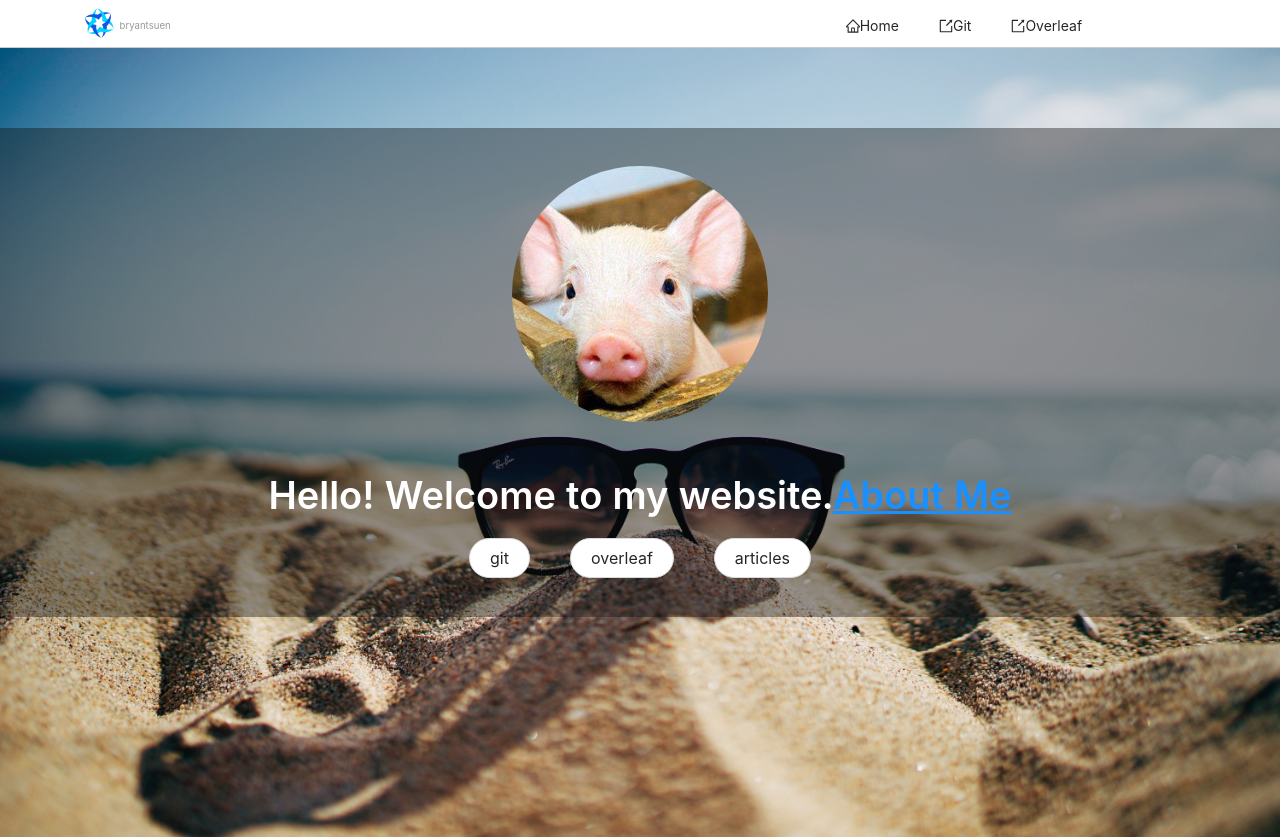
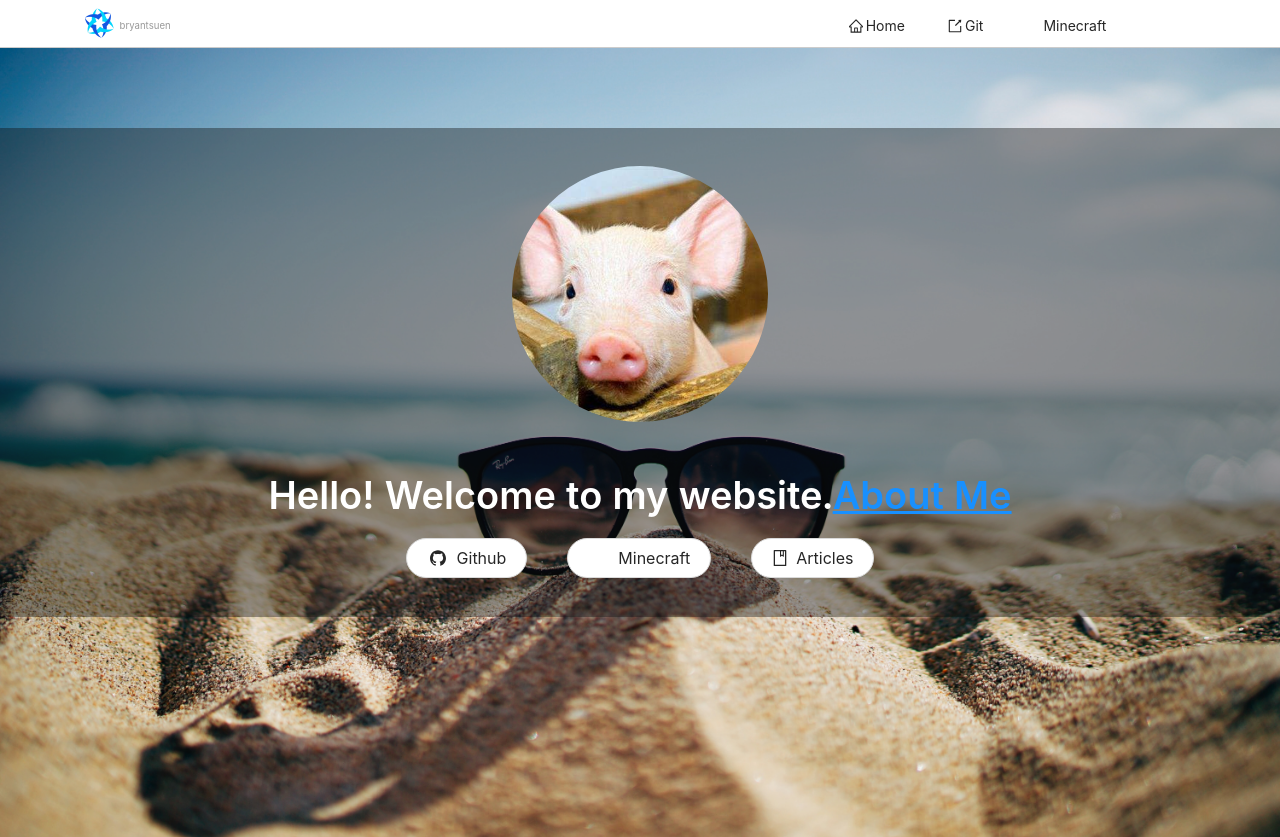
Before and after one commit to BryantSuen/front-end, a React (Create React App) app: page /home in a window 1280 px wide. Shown: the top 837 px of the page. Built offline with nearby package versions, Linux system fonts and the light colour scheme.

Commit message:
feat: :sparkles: add mc and some icons

```diff
--- /dev/null
+++ b/src/components/Icons/index.tsx
@@ -0,0 +1,9 @@
+import React from "react";
+import { createFromIconfontCN } from "@ant-design/icons";
+
+const Icon = createFromIconfontCN({
+  scriptUrl: "//at.alicdn.com/t/font_3386854_yv5y2cvcxr.js",
+});
+export const MinecraftOutlined = () => {
+  return <Icon type="icon-minecraft" style={{ padding: "3px" }} />;
+};
--- a/src/components/NavBar/index.tsx
+++ b/src/components/NavBar/index.tsx
@@ -10,6 +10,7 @@ import {
 } from "@ant-design/icons";
 import "./index.css";
 import { getJwtPayload } from "../../utils/getJwtPayload";
+import { MinecraftOutlined } from "../Icons";
 
 const { confirm } = Modal;
 const NavBar: React.FC = () => {
@@ -57,21 +58,21 @@ const NavBar: React.FC = () => {
           <Menu mode="horizontal">
             <Menu.Item key="home">
               <Link to="/home">
-                <HomeOutlined />
+                <HomeOutlined style={{ padding: "3px" }} />
                 Home
               </Link>
             </Menu.Item>
             <Menu.Item key="git">
               <Link to="/git">
-                <ExportOutlined />
+                <ExportOutlined style={{ padding: "3px" }} />
                 Git
               </Link>
             </Menu.Item>
-            <Menu.Item key="overleaf">
-              <Link to="/overleaf">
-                <ExportOutlined />
-                Overleaf
-              </Link>
+            <Menu.Item key="minecraft">
+              <a href="https://mc.brerudike.com/home">
+                <MinecraftOutlined />
+                Minecraft
+              </a>
             </Menu.Item>
             {logoutVisible ? (
               <Menu.Item key="admin">
--- a/src/pages/HomePage/index.tsx
+++ b/src/pages/HomePage/index.tsx
@@ -3,8 +3,10 @@ import { Avatar, Typography, Button } from "antd";
 import AvatarImg from "../../Assets/Images/pig.jpeg";
 import styles from "./index.module.css";
 import { Link } from "react-router-dom";
+import { BookOutlined, GithubOutlined } from "@ant-design/icons";
+import { MinecraftOutlined } from "../../components/Icons";
 
-const { Title} = Typography;
+const { Title } = Typography;
 
 const HomePage: React.FC = () => {
   return (
@@ -26,26 +28,27 @@ const HomePage: React.FC = () => {
         </div>
 
         <div>
-          <a href="https://github.bryantsuen.com" style={{ margin: "0 20px" }}>
+          <a href="https://github.com/BryantSuen" style={{ margin: "0 20px" }}>
             <Button size="large" shape="round">
-              git
+              <GithubOutlined style={{ padding: "3px" }} />
+              Github
             </Button>
           </a>
 
-          <a href="overleaf.bryantsuen.com" style={{ margin: "0 20px" }}>
+          <a href="https://mc.brerudike.com" style={{ margin: "0 20px" }}>
             <Button size="large" shape="round">
-              overleaf
+              <MinecraftOutlined />
+              Minecraft
             </Button>
           </a>
 
           <Link to="/articles" style={{ margin: "0 20px" }}>
             <Button size="large" shape="round">
-              articles
+              <BookOutlined /> Articles
             </Button>
           </Link>
         </div>
       </div>
-
 
       {/* <div className={styles.footer}>
         <Paragraph>备案</Paragraph>
```
